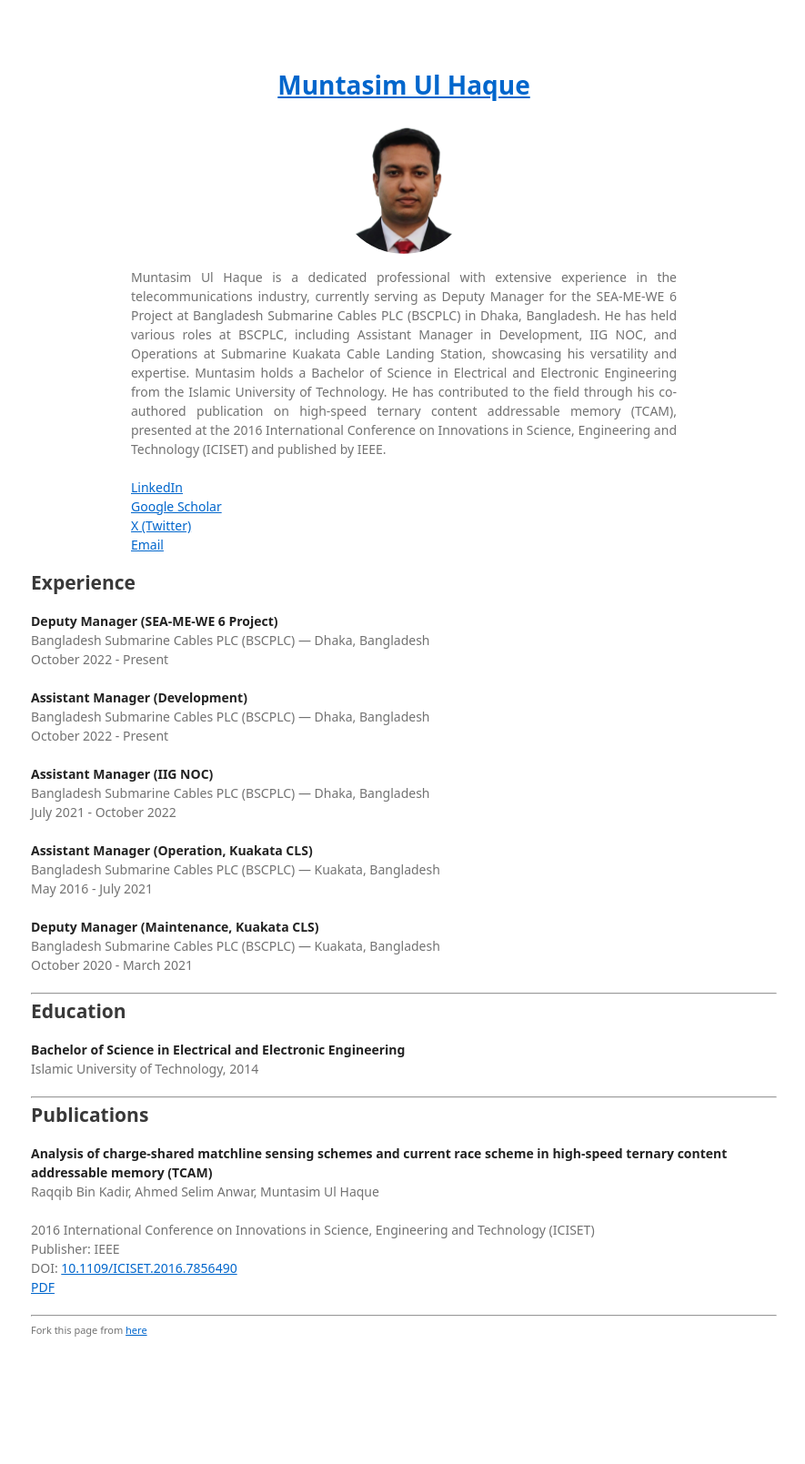
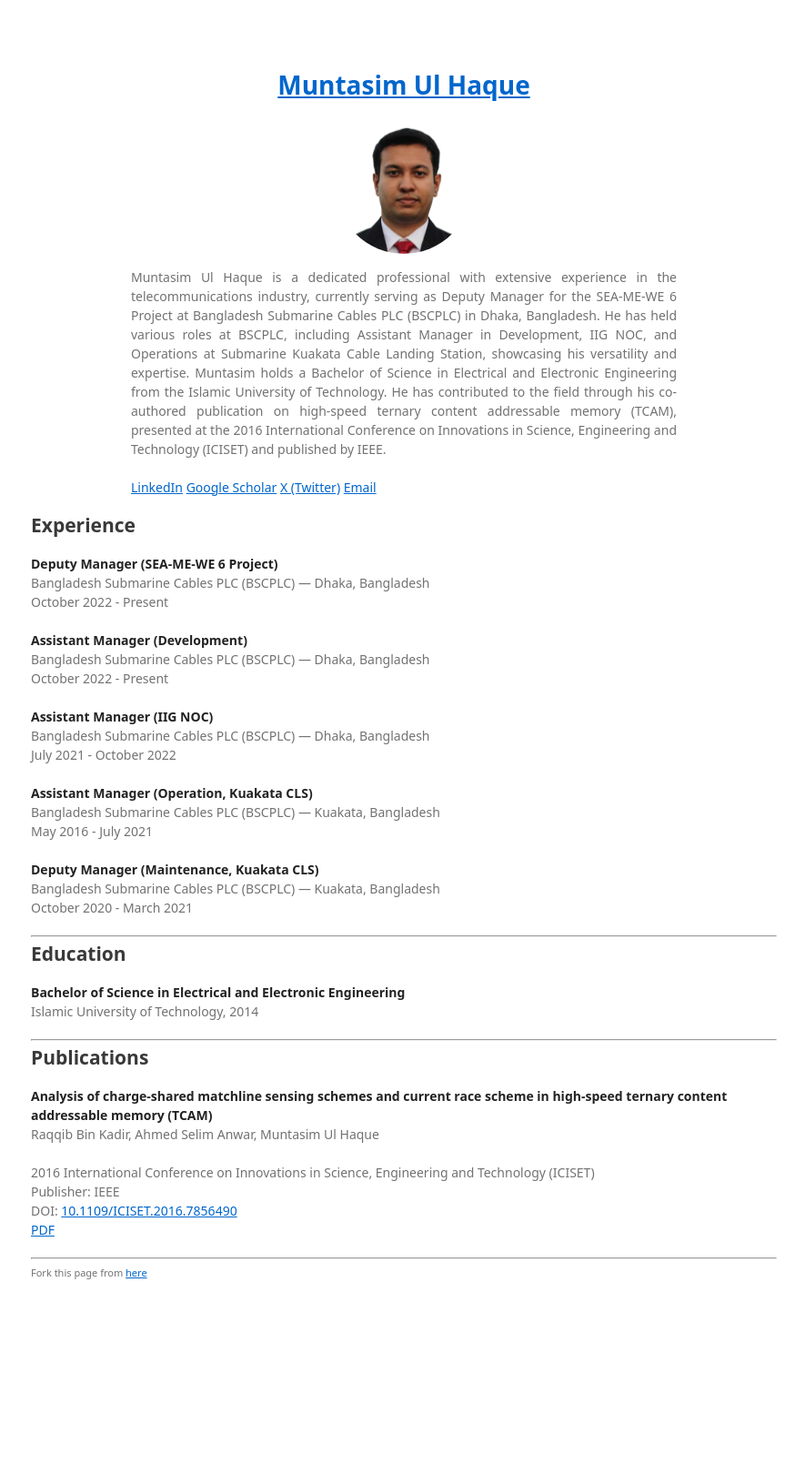
Before and after one commit to muntasimulhaque/muntasimulhaque.github.io, a Jekyll site: the page built from index.md, in a window 1280 px wide. Shown: the whole page at 91% size, without its empty margins (196-1081 px from the left). Built offline with Jekyll 4.4.1, drawn with Linux system fonts in a browser that asks for light colours; our own code applies the rules of GitHub Pages for plain Markdown files; a script that is not in the unit is left out; after the commit the page ends 1546 px from its top, so only the background shows below that.

```diff
--- a/_config.yml
+++ b/_config.yml
@@ -3,10 +3,7 @@ logo: "/images/8.png?raw=true" # your photo (or logo) here
 description: > # your text below (remove <br> elements if you don't need line breaks)
   Muntasim Ul Haque is a dedicated professional with extensive experience in the telecommunications industry, currently serving as Deputy Manager for the SEA-ME-WE 6 Project at Bangladesh Submarine Cables PLC (BSCPLC) in Dhaka, Bangladesh. He has held various roles at BSCPLC, including Assistant Manager in Development, IIG NOC, and Operations at Submarine Kuakata Cable Landing Station, showcasing his versatility and expertise. Muntasim holds a Bachelor of Science in Electrical and Electronic Engineering from the Islamic University of Technology. He has contributed to the field through his co-authored publication on high-speed ternary content addressable memory (TCAM), presented at the 2016 International Conference on Innovations in Science, Engineering and Technology (ICISET) and published by IEEE.
   <br><br>
-  <a href="https://www.linkedin.com/in/muntasimulhaque/" target="_blank">LinkedIn</a> <br>
-  <a href="https://scholar.google.com/citations?user=qsD8a0MAAAAJ" target="_blank">Google Scholar</a> <br>
-  <a href="https://x.com/muntasimulhaque" target="_blank">X (Twitter)</a> <br>
-  <a href="mailto:muntasim.haque@gmail.com" target="_blank">Email</a>
+  <a href="https://www.linkedin.com/in/muntasimulhaque/" target="_blank">LinkedIn</a> <a href="https://scholar.google.com/citations?user=qsD8a0MAAAAJ" target="_blank">Google Scholar</a> <a href="https://x.com/muntasimulhaque" target="_blank">X (Twitter)</a> <a href="mailto:muntasim.haque@gmail.com" target="_blank">Email</a>
 
 remote_theme: pages-themes/minimal@v0.2.0
 plugins:
```
